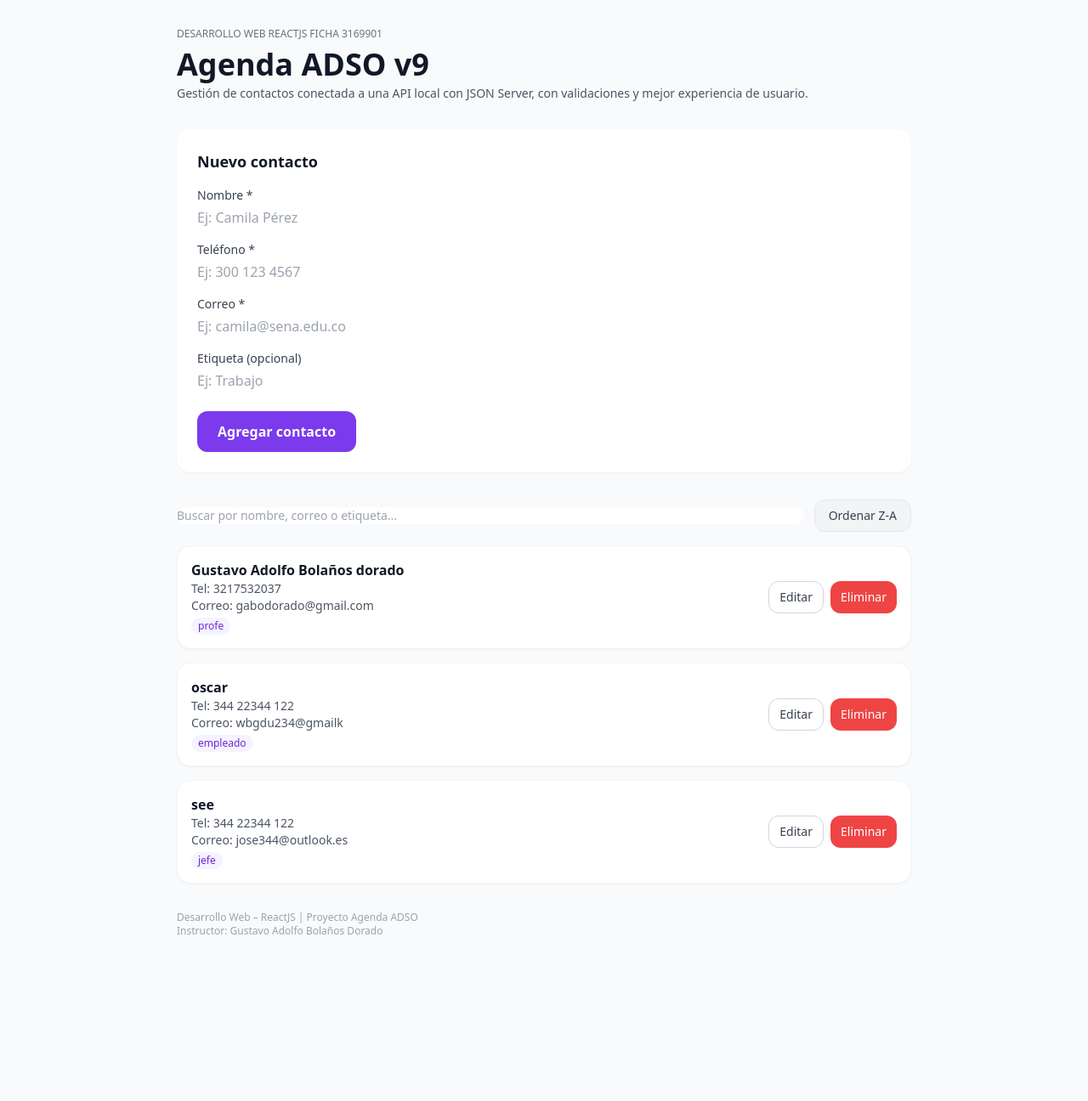
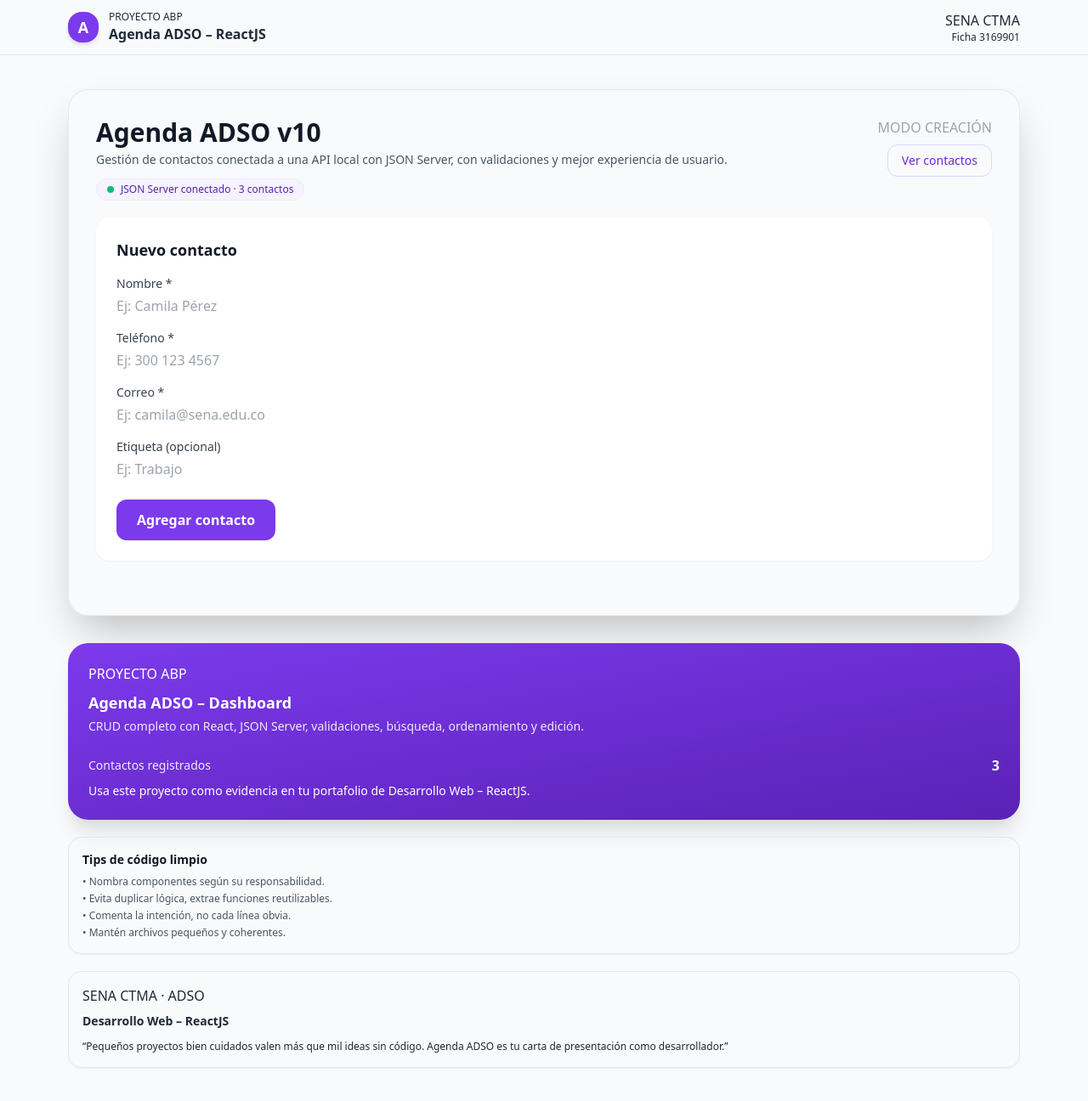
Before and after one commit to DavidFranCo935/Agenda-adso, a React (Vite) app: page / in a window 1280 px wide. Shown: the whole page at 85% size. Before the commit the page ends 1136 px from the top, so only its background shows below. Built offline with nearby package versions, Linux system fonts and the light colour scheme; data requests are answered from the project's data file.

Commit message:
adso v10

```diff
--- a/db.json
+++ b/db.json
@@ -1,12 +1,5 @@
 {
   "contactos": [
-    {
-      "id": "1d3f",
-      "nombre": "Gustavo Adolfo Bolaños dorado",
-      "telefono": "3217532037",
-      "correo": "gabodorado@gmail.com",
-      "etiqueta": "profe"
-    },
     {
       "id": "ee81",
       "nombre": "see",
@@ -15,10 +8,17 @@
       "etiqueta": "jefe"
     },
     {
-      "id": "bb20",
       "nombre": "oscar",
+      "telefono": "344 22344 444",
+      "correo": "rower234@gmaill",
+      "etiqueta": "administrador",
+      "id": "bb20"
+    },
+    {
+      "id": "4217",
+      "nombre": "pedro ",
       "telefono": "344 22344 122",
-      "correo": "wbgdu234@gmailk",
+      "correo": "jueil@gmail.es",
       "etiqueta": "empleado"
     }
   ]
--- a/src/App.jsx
+++ b/src/App.jsx
@@ -1,117 +1,87 @@
-// Archivo: src/App.jsx
-// Componente principal de la aplicación Agenda ADSO.
-// Responsabilidades:
-// - Cargar la lista de contactos desde la API (JSON Server).
-// - Manejar estados globales (contactos, carga, error).
-// - Manejar el contacto en edición.
-// - Conectar el formulario, el buscador y las tarjetas de contactos.
-// - Aplicar búsqueda, ordenamiento y edición.
-
-// Importamos hooks de React
 import { useEffect, useState } from "react";
-
-// Importamos las funciones de la API (capa de datos)
 import {
   listarContactos,
   crearContacto,
   actualizarContacto,
   eliminarContactoPorId,
 } from "./api";
-
-// Importamos la configuración global de la aplicación
 import { APP_INFO } from "./config";
-
-// Importamos componentes hijos
 import FormularioContacto from "./components/FormularioContacto";
 import ContactoCard from "./components/ContactoCard";
 
 function App() {
-  // Estado que almacena la lista de contactos obtenidos de la API
+  // Estado con todos los contactos obtenidos desde la API
   const [contactos, setContactos] = useState([]);
 
-  // Estado que indica si estamos cargando información (por ejemplo, al inicio)
+  // Estado de carga mientras se consulta la API
   const [cargando, setCargando] = useState(true);
 
-  // Estado para guardar mensajes de error generales de la aplicación
+  // Estado para mostrar mensajes de error globales
   const [error, setError] = useState("");
 
-  // Estado para el término de búsqueda digitado por el usuario
+  // Estado del término de búsqueda (solo se usa en la vista "contactos")
   const [busqueda, setBusqueda] = useState("");
 
-  // Estado para el orden de los contactos: true = A-Z, false = Z-A
+  // Estado del orden de la lista: true = A-Z, false = Z-A
   const [ordenAsc, setOrdenAsc] = useState(true);
 
-  // Estado para saber qué contacto estamos editando (o null si no editamos)
+  // Estado del contacto que se está editando (o null si no hay edición)
   const [contactoEnEdicion, setContactoEnEdicion] = useState(null);
 
-  // useEffect que se ejecuta una sola vez al montar el componente.
-  // Aquí cargamos los contactos iniciales desde JSON Server (GET).
+  // NUEVO: estado de la vista actual ("crear" o "contactos")
+  const [vista, setVista] = useState("crear");
+
+  // useEffect para cargar la lista de contactos al iniciar la aplicación
   useEffect(() => {
     const cargarContactos = async () => {
       try {
-        setCargando(true); // Indicamos que estamos cargando
-        setError(""); // Limpiamos posibles errores anteriores
-
-        const data = await listarContactos(); // Llamamos a la API
-        setContactos(data); // Guardamos la lista de contactos en el estado
+        setCargando(true);
+        setError("");
+        const data = await listarContactos();
+        setContactos(data);
       } catch (error) {
-        // En caso de error, lo registramos en consola para depuración
         console.error("Error al cargar contactos:", error);
-
-        // Y mostramos un mensaje amigable al usuario
         setError(
           "No se pudieron cargar los contactos. Verifica que el servidor esté encendido e intenta de nuevo."
         );
       } finally {
-        setCargando(false); // Finalizamos el estado de carga
+        setCargando(false);
       }
     };
 
     cargarContactos();
   }, []);
 
-  // Función que se encarga de agregar un nuevo contacto usando la API (CREATE)
+  // Crear contacto (CREATE)
   const onAgregarContacto = async (nuevoContacto) => {
     try {
-      // Limpiamos cualquier error previo antes de intentar guardar
       setError("");
-
-      // Llamamos al servicio que crea el contacto en JSON Server
       const creado = await crearContacto(nuevoContacto);
-
-      // Actualizamos el estado agregando el contacto recién creado a la lista
+      // Agregamos el contacto recién creado al estado local
       setContactos((prev) => [...prev, creado]);
     } catch (error) {
-      // Mostramos el error en consola para facilitar la depuración
       console.error("Error al crear contacto:", error);
-
-      // Si falla la creación, mostramos un mensaje claro y útil
       setError(
         "No se pudo guardar el contacto. Verifica tu conexión o el estado del servidor e intenta nuevamente."
       );
-
-      // Relanzar el error permite que el formulario también pueda reaccionar
       throw error;
     }
   };
 
-  // Función para actualizar un contacto (UPDATE)
+  // Actualizar contacto (UPDATE)
   const onActualizarContacto = async (contactoActualizado) => {
     try {
-      setError(""); // Limpiamos errores previos
-
+      setError("");
       // Llamamos a la API para actualizar el contacto por id
       const actualizado = await actualizarContacto(
         contactoActualizado.id,
         contactoActualizado
       );
-
-      // Recorremos la lista y reemplazamos el contacto que coincida por id
+      // Reemplazamos en el estado el contacto que coincide por id
       setContactos((prev) =>
         prev.map((c) => (c.id === actualizado.id ? actualizado : c))
       );
-
-      // Limpiamos el contacto en edición (salimos de modo edición)
+      // Salimos de modo edición
       setContactoEnEdicion(null);
     } catch (error) {
       console.error("Error al actualizar contacto:", error);
@@ -122,44 +92,50 @@ function App() {
     }
   };
 
-  // Función para eliminar un contacto por su id (DELETE)
+  // Eliminar contacto (DELETE)
   const onEliminarContacto = async (id) => {
     try {
-      setError(""); // Limpiamos errores previos
-      await eliminarContactoPorId(id); // Llamamos al servicio de eliminación
-
-      // Filtramos el contacto eliminado de la lista local
+      setError("");
+      await eliminarContactoPorId(id);
+      // Eliminamos del estado local el contacto con ese id
       setContactos((prev) => prev.filter((c) => c.id !== id));
-
-      // Si el contacto que se elimina estaba en edición, cancelamos la edición
+      // Si el contacto estaba en edición, cancelamos la edición
       setContactoEnEdicion((actual) =>
         actual && actual.id === id ? null : actual
       );
     } catch (error) {
-      // Mostramos el error en consola para depurar
       console.error("Error al eliminar contacto:", error);
-
-      // Si algo falla al eliminar, informamos al usuario
       setError(
         "No se pudo eliminar el contacto. Vuelve a intentarlo o verifica el servidor."
       );
     }
   };
 
-  // Función para activar el modo edición al hacer clic en "Editar"
+  // Activar modo edición (solo se usa en la vista "contactos")
   const onEditarClick = (contacto) => {
-    setContactoEnEdicion(contacto); // Guardamos el contacto que se va a editar
-    setError(""); // Limpiamos posibles errores previos
+    setContactoEnEdicion(contacto);
+    setError("");
   };
 
-  // Función para cancelar la edición y volver a modo "crear"
+  // Cancelar edición
   const onCancelarEdicion = () => {
     setContactoEnEdicion(null);
   };
 
-  // === LÓGICA DE BÚSQUEDA Y ORDENAMIENTO (Clase 10) ===
+  // Cambiar a vista de contactos
+  const irAVerContactos = () => {
+    setVista("contactos");
+    setContactoEnEdicion(null); // limpiamos cualquier edición previa
+  };
 
-  // 1. Filtramos la lista original según el término de búsqueda
+  // Volver a vista de creación
+  const irACrearContacto = () => {
+    setVista("crear");
+    setContactoEnEdicion(null);
+    setBusqueda(""); // limpiamos el término de búsqueda
+  };
+
+  // Filtrado por búsqueda (solo se usa en la vista "contactos")
   const contactosFiltrados = contactos.filter((c) => {
     const termino = busqueda.toLowerCase();
     const nombre = c.nombre.toLowerCase();
@@ -173,7 +149,7 @@ function App() {
     );
   });
 
-  // 2. Ordenamos los contactos filtrados por nombre
+  // Ordenamiento A-Z / Z-A
   const contactosOrdenados = [...contactosFiltrados].sort((a, b) => {
     const nombreA = a.nombre.toLowerCase();
     const nombreB = b.nombre.toLowerCase();
@@ -183,68 +159,159 @@ function App() {
     return 0;
   });
 
-  // JSX que renderiza toda la aplicación
+  // Variables auxiliares para saber en qué vista estamos
+  const estaEnVistaCrear = vista === "crear";
+  const estaEnVistaContactos = vista === "contactos";
+
+  // JSX principal (layout tipo dashboard)
   return (
-    <div className="min-h-screen bg-gray-50">
-      {/* Contenedor principal centrado */}
-      <div className="max-w-4xl mx-auto px-4 py-8">
-        {/* Encabezado principal de la Agenda usando la configuración global */}
-        <header className="mb-8">
-          <p className="text-xs tracking-[0.3em] text-gray-500 uppercase">
-            Desarrollo Web ReactJS Ficha {APP_INFO.ficha}
+    <div className="min-h-screen bg-gradient-to-br from-slate-900 via-slate-950 to-slate-900">
+      {/* Barra superior */}
+      <header className="border-b border-slate-800 bg-slate-950/60 backdrop-blur">
+        <div className="max-w-6xl mx-auto px-4 py-3 flex items-center justify-between">
+          <div className="flex items-center gap-3">
+            <div className="h-9 w-9 rounded-2xl bg-purple-600 flex items-center justify-center text-white text-lg font-bold shadow-md">
+              A
+            </div>
+            <div>
+              <p className="text-xs uppercase tracking-[0.3em] text-slate-400">
+                Proyecto ABP
               </p>
-          <h1 className="text-4xl font-extrabold text-gray-900 mt-2">
+              <h1 className="text-sm md:text-base font-semibold text-slate-50">
+                Agenda ADSO – ReactJS
+              </h1>
+            </div>
+          </div>
+
+          <div className="text-right">
+            <p className="text-[10px] uppercase tracking-[0.25em] text-slate-400">
+              SENA CTMA
+            </p>
+            <p className="text-xs text-slate-200">
+              Ficha {APP_INFO.ficha}
+            </p>
+          </div>
+        </div>
+      </header>
+
+      {/* Contenido principal en grid 2 columnas */}
+      <main className="max-w-6xl mx-auto px-4 py-8 md:py-10 pb-14">
+        <div className="grid gap-8 md:grid-cols-[1.6fr,1fr] items-start">
+          {/* COLUMNA IZQUIERDA: tarjeta principal (cambia según la vista) */}
+          <div className="bg-white/95 rounded-3xl shadow-2xl border border-slate-100 px-6 py-7 md:px-8 md:py-8">
+            {/* Encabezado dentro de la tarjeta */}
+            <header className="mb-5 flex items-start justify-between gap-3">
+              <div>
+                <h2 className="text-2xl md:text-3xl font-extrabold text-gray-900">
                   {APP_INFO.titulo}
-          </h1>
+                </h2>
                 <p className="text-sm text-gray-600 mt-1">
                   {APP_INFO.subtitulo}
                 </p>
+
+                <div className="mt-3 inline-flex items-center gap-2 rounded-full bg-purple-50 px-3 py-1 border border-purple-100">
+                  <span className="h-2 w-2 rounded-full bg-green-500" />
+                  <span className="text-xs font-medium text-purple-800">
+                    JSON Server conectado · {contactos.length} contacto
+                    {contactos.length !== 1 && "s"}
+                  </span>
+                </div>
+              </div>
+
+              {/* Botón para cambiar de vista */}
+              <div className="flex flex-col items-end gap-2">
+                <span className="text-[11px] uppercase tracking-[0.16em] text-gray-400">
+                  {estaEnVistaCrear ? "Modo creación" : "Modo contactos"}
+                </span>
+                {estaEnVistaCrear ? (
+                  <button
+                    type="button"
+                    onClick={irAVerContactos}
+                    className="text-xs md:text-sm px-4 py-2 rounded-xl border border-purple-200 text-purple-700 hover:bg-purple-50"
+                  >
+                    Ver contactos
+                  </button>
+                ) : (
+                  <button
+                    type="button"
+                    onClick={irACrearContacto}
+                    className="text-xs md:text-sm px-4 py-2 rounded-xl border border-gray-200 text-gray-700 hover:bg-gray-100"
+                  >
+                    Volver a crear contacto
+                  </button>
+                )}
+              </div>
             </header>
 
-        {/* Si hay un error global, lo mostramos en un recuadro rojo */}
+            {/* Mensaje de error global */}
             {error && (
               <div className="mb-4 rounded-xl bg-red-50 border border-red-200 px-4 py-3">
                 <p className="text-sm font-medium text-red-700">{error}</p>
               </div>
             )}
 
-        {/* Si estamos cargando, mostramos un mensaje de carga */}
+            {/* Contenido según la vista */}
             {cargando ? (
               <p className="text-sm text-gray-500">Cargando contactos...</p>
             ) : (
               <>
-            {/* Formulario para crear o editar contactos */}
+                {/* VISTA CREAR: solo formulario para crear nuevos contactos */}
+                {estaEnVistaCrear && (
+                  <FormularioContacto
+                    onAgregar={onAgregarContacto}
+                    onActualizar={onActualizarContacto}
+                    contactoEnEdicion={null} // aquí nunca editamos
+                    onCancelarEdicion={onCancelarEdicion}
+                  />
+                )}
+
+                {/* VISTA CONTACTOS: formulario solo cuando estamos editando + lista */}
+                {estaEnVistaContactos && (
+                  <>
+                    {/* Formulario en modo edición (solo si hay contactoEnEdicion) */}
+                    {contactoEnEdicion && (
+                      <div className="mb-4">
                         <FormularioContacto
                           onAgregar={onAgregarContacto}
                           onActualizar={onActualizarContacto}
                           contactoEnEdicion={contactoEnEdicion}
                           onCancelarEdicion={onCancelarEdicion}
                         />
+                      </div>
+                    )}
 
-            {/* Buscador y botón de orden */}
+                    {/* Barra de búsqueda + orden + contador */}
                     <div className="flex flex-col md:flex-row md:items-center md:justify-between gap-3 mb-4">
+                      <div className="flex-1">
                         <input
                           type="text"
-                className="w-full md:flex-1 rounded-xl border-gray-300 focus:ring-purple-500 focus:border-purple-500 text-sm"
+                          className="w-full rounded-xl border-gray-300 focus:ring-purple-500 focus:border-purple-500 text-sm"
                           placeholder="Buscar por nombre, correo o etiqueta..."
                           value={busqueda}
                           onChange={(e) => setBusqueda(e.target.value)}
                         />
+                        <p className="mt-1 text-[11px] text-gray-500">
+                          Mostrando {contactosOrdenados.length} de{" "}
+                          {contactos.length} contacto
+                          {contactos.length !== 1 && "s"}
+                        </p>
+                      </div>
 
                       <button
                         type="button"
                         onClick={() => setOrdenAsc((prev) => !prev)}
-                className="bg-gray-100 text-gray-700 text-sm px-4 py-2 rounded-xl border border-gray-200 hover:bg-gray-200"
+                        className="bg-gray-100 text-gray-700 text-sm px-4 py-2 rounded-xl border border-gray-200 hover:bg-gray-200 whitespace-nowrap"
                       >
                         {ordenAsc ? "Ordenar Z-A" : "Ordenar A-Z"}
                       </button>
                     </div>
 
-            {/* Listado de contactos (usa contactosOrdenados) */}
-            <section className="space-y-4">
+                    {/* Lista de contactos */}
+                    <section className="space-y-3 md:space-y-4">
                       {contactosOrdenados.length === 0 ? (
                         <p className="text-sm text-gray-500">
-                  No se encontraron contactos que coincidan con la búsqueda.
+                          No se encontraron contactos que coincidan con la
+                          búsqueda.
                         </p>
                       ) : (
                         contactosOrdenados.map((c) => (
@@ -262,16 +329,75 @@ function App() {
                     </section>
                   </>
                 )}
+              </>
+            )}
+          </div>
 
-        {/* Pie de página con los datos del instructor */}
-        <footer className="mt-8 text-xs text-gray-400">
-          <p>Desarrollo Web – ReactJS | Proyecto Agenda ADSO</p>
-          <p>Instructor: Gustavo Adolfo Bolaños Dorado</p>
-        </footer>
+          {/* COLUMNA DERECHA: Panel lateral PRO (igual en ambas vistas) */}
+          <aside className="space-y-4 md:space-y-5">
+            {/* Banner morado principal */}
+            <div className="rounded-3xl bg-gradient-to-br from-purple-600 to-purple-800 text-white p-6 shadow-xl flex flex-col justify-between min-h-[220px]">
+              <div>
+                <p className="text-[10px] uppercase tracking-[0.3em] text-purple-100/80">
+                  Proyecto ABP
+                </p>
+                <h2 className="text-lg font-bold mt-2">
+                  Agenda ADSO – Dashboard
+                </h2>
+                <p className="text-sm text-purple-100 mt-1">
+                  CRUD completo con React, JSON Server, validaciones,
+                  búsqueda, ordenamiento y edición.
+                </p>
               </div>
+
+              <div className="mt-6 space-y-2 text-sm">
+                <p className="flex items-center justify-between">
+                  <span className="text-purple-100">
+                    Contactos registrados
+                  </span>
+                  <span className="font-semibold text-white text-base">
+                    {contactos.length}
+                  </span>
+                </p>
+                <p className="text-[11px] text-purple-100/80">
+                  Usa este proyecto como evidencia en tu portafolio de
+                  Desarrollo Web – ReactJS.
+                </p>
+              </div>
+            </div>
+
+            {/* Tarjeta de tips de código */}
+            <div className="rounded-2xl bg-white/90 border border-slate-100 p-4 shadow-sm">
+              <h3 className="text-sm font-semibold text-gray-900">
+                Tips de código limpio
+              </h3>
+              <ul className="mt-2 text-xs text-gray-600 space-y-1">
+                <li>• Nombra componentes según su responsabilidad.</li>
+                <li>• Evita duplicar lógica, extrae funciones reutilizables.</li>
+                <li>• Comenta la intención, no cada línea obvia.</li>
+                <li>• Mantén archivos pequeños y coherentes.</li>
+              </ul>
+            </div>
+
+            {/* Tarjeta SENA / motivacional */}
+            <div className="rounded-2xl bg-slate-900 border border-slate-700 p-4 text-slate-100 shadow-sm">
+              <p className="text-[10px] uppercase tracking-[0.3em] text-slate-400">
+                SENA CTMA · ADSO
+              </p>
+              <p className="text-sm font-semibold mt-2">
+                Desarrollo Web – ReactJS
+              </p>
+              <p className="text-xs text-slate-400 mt-3">
+                “Pequeños proyectos bien cuidados valen más que mil ideas sin
+                código. Agenda ADSO es tu carta de presentación como
+                desarrollador.”
+              </p>
+            </div>
+          </aside>
+        </div>
+      </main>
     </div>
   );
 }
 
-// Exportamos el componente principal
 export default App;
--- a/src/config.js
+++ b/src/config.js
@@ -10,7 +10,7 @@ export const APP_INFO = {
   // Número de ficha que se muestra en el encabezado
 ficha: "3169901",
   // Título principal de la aplicación
-titulo: "Agenda ADSO v9",
+titulo: "Agenda ADSO v10",
   // Subtítulo o descripción corta que aparece debajo del título
 subtitulo:
     "Gestión de contactos conectada a una API local con JSON Server, con validaciones y mejor experiencia de usuario.",
```
Lines whose indentation alone changed are shown as unchanged.
